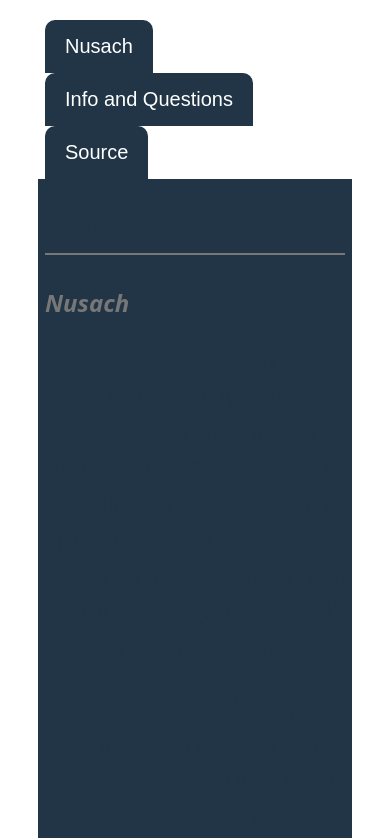
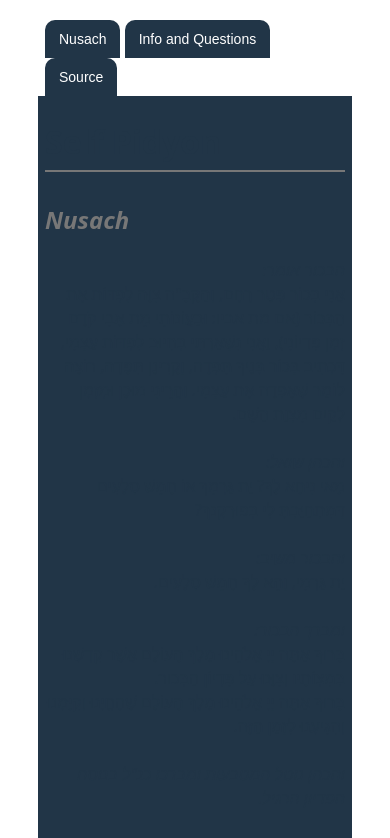
Before and after one commit to itaikta/SelfPidyon, a Vue app: page / in a window 390 px wide. Shown: the top 838 px of the page. Built offline with nearby package versions, Linux system fonts and the light colour scheme.

Commit message:
Mobile friendly

```diff
--- a/src/style.css
+++ b/src/style.css
@@ -38,6 +38,13 @@
   color: #FFF;
 }
 
+@media only screen and (max-width: 800px) {
+  #navTabs Button {
+    padding: 11px 14px;
+    font-size: 14px;
+  }
+}
+
 p {
   margin: 0;
 }
@@ -47,6 +54,12 @@ p.nusach, .comment {
 }
 p.comment {
   font-style: italic;
+}
+
+@media only screen and (max-width: 800px) {
+  p.nusach, .comment {
+    font-size: 16px;
+  }
 }
 
 #tabs {
```
